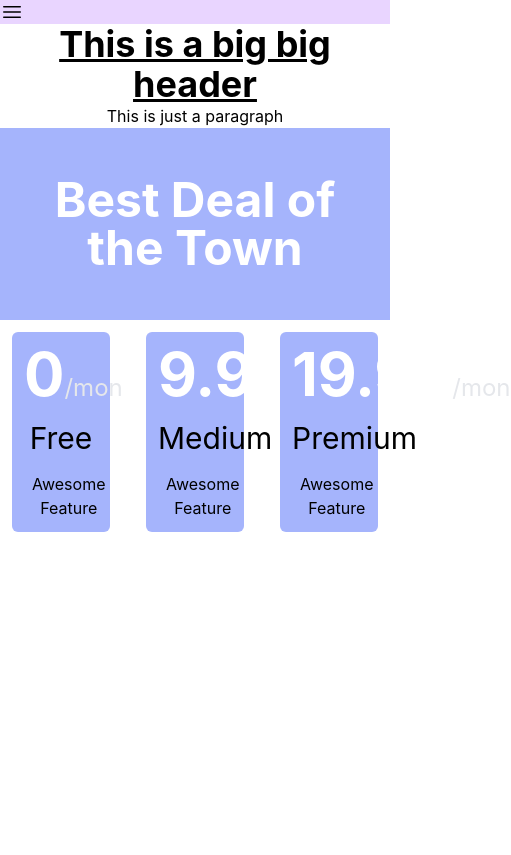
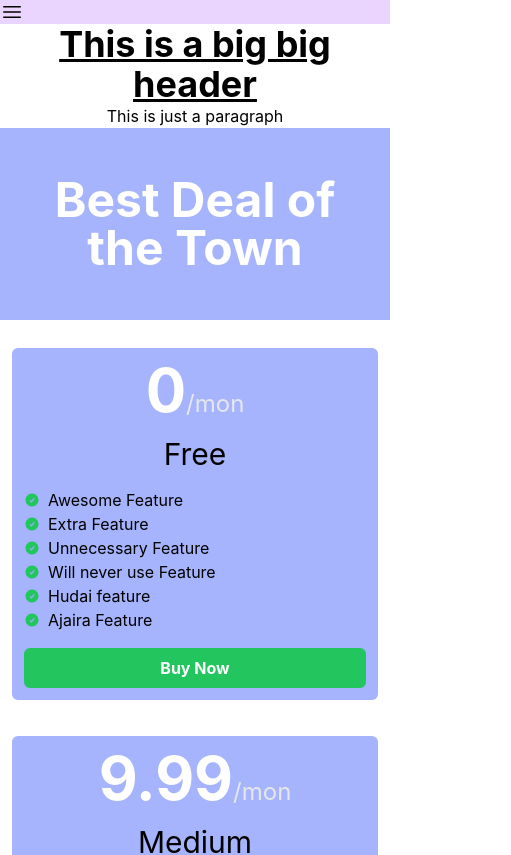
Before and after one commit to arfan36/day-85-2_m-51_price-club_september-30, a React (Create React App) app: page / in a window 390 px wide. Shown: the top 855 px of the page, 511 px wide, since content can reach past the window. Built offline with nearby package versions, Linux system fonts and the light colour scheme.

Commit message:
51-7 Responsive pricing card with Tailwind and Hero icons

```diff
--- /dev/null
+++ b/src/components/Feature/Feature.js
@@ -0,0 +1,13 @@
+import React from 'react';
+import { CheckCircleIcon } from '@heroicons/react/24/solid';
+
+const Feature = ({ feature }) => {
+    return (
+        <div className='flex items-center'>
+            <CheckCircleIcon className='h-4 w-4 text-green-500'></CheckCircleIcon>
+            <p className='ml-2'>{feature}</p>
+        </div>
+    );
+};
+
+export default Feature;
--- a/src/components/PriceOption/PriceOption.js
+++ b/src/components/PriceOption/PriceOption.js
@@ -1,7 +1,8 @@
 import React from 'react';
-import { CheckCircleIcon } from '@heroicons/react/24/solid';
+import Feature from '../Feature/Feature';
 
 const PriceOption = ({ option }) => {
+    const { features } = option;
     return (
         <div className='bg-indigo-300 m-3 rounded-md p-3'>
             <div>
@@ -11,10 +12,13 @@
                 </h3>
                 <p className='text-3xl my-4'>{option.name}</p>
             </div>
-            <div className='flex items-center'>
-                <CheckCircleIcon className='h-4 w-4 text-green-500'></CheckCircleIcon>
-                <p className='ml-2'>Awesome Feature</p>
-            </div>
+            {
+                features.map((feature, idx) => <Feature
+                    key={idx}
+                    feature={feature}
+                ></Feature>)
+            }
+            <button className='bg-green-500 mt-4 w-full rounded-md py-2 text-white font-bold '>Buy Now</button>
         </div>
     );
 };
--- a/src/components/Pricing/Pricing.js
+++ b/src/components/Pricing/Pricing.js
@@ -15,7 +15,7 @@
         },
         {
             id: 2, name: 'Medium', price: 9.99, features: [
-                'Awesome Feature',
+                'Everything on Free',
                 'Extra Feature',
                 'Unnecessary Feature',
                 'Will never use Feature',
@@ -25,7 +25,7 @@
         },
         {
             id: 3, name: 'Premium', price: 19.99, features: [
-                'Awesome Feature',
+                'Everything on Premium',
                 'Extra Feature',
                 'Unnecessary Feature',
                 'Will never use Feature',
@@ -37,7 +37,7 @@
     return (
         <div>
             <h2 className='text-5xl font-bold bg-indigo-300 p-12 text-white'>Best Deal of the Town</h2>
-            <div className='grid grid-cols-3 gap-3'>
+            <div className='grid md:grid-cols-3 gap-3 mt-4'>
                 {
                     pricingOptions.map(option => <PriceOption
                         key={option.id}
```
